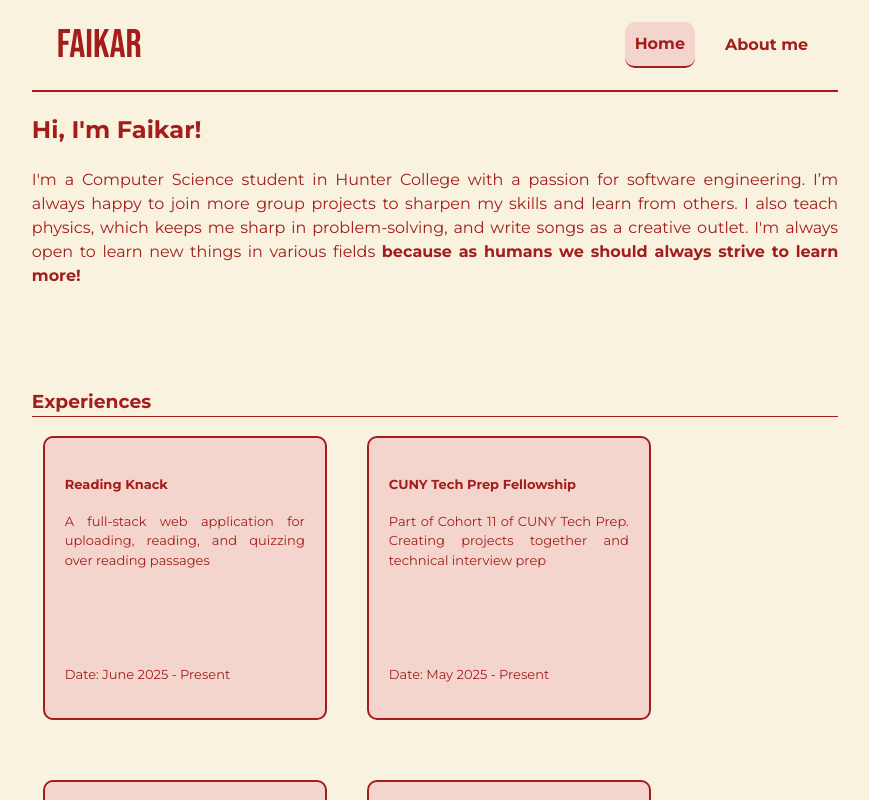
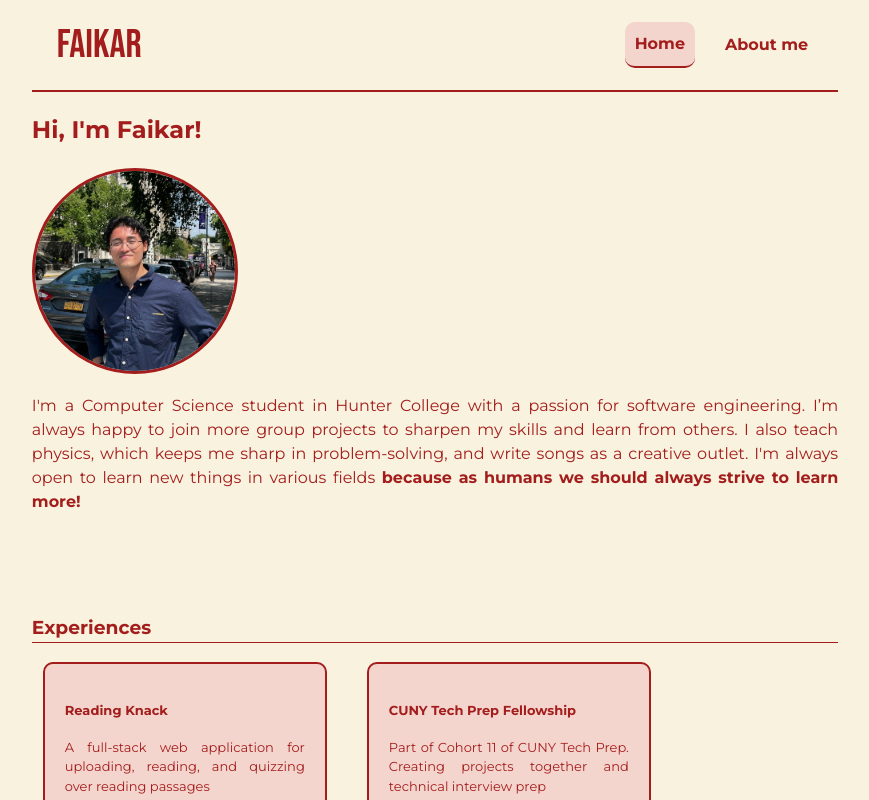
Before and after one commit to faikarf3/faikarf, a React (Vite) app: page / in a window 1280 px wide. Shown: the top 800 px of the page, without its empty margins (205-1074 px from the left). Built offline with nearby package versions, Linux system fonts and the light colour scheme.

Commit message:
added image

```diff
--- a/src/pages/Home.jsx
+++ b/src/pages/Home.jsx
@@ -4,6 +4,7 @@ import Footer from "../components/Footer";
 import { Link } from 'react-router-dom'
 import linkedinlogo from '../assets/images/linkedin.png';
 import githublogo from '../assets/images/github.png'
+import faikarImage from '../assets/images/faikar.jpg'
 
 export default function Home() {
     const projects = [
@@ -64,6 +65,19 @@ export default function Home() {
                 <h2>
                 Hi, I'm Faikar!
                 </h2>
+                <img
+                    src={faikarImage}
+                    alt="Faikar"
+                    style={{
+                        width: '200px',
+                        height: '200px',
+                        borderRadius: '50%',
+                        objectFit: 'cover',
+                        display: 'block',
+                        margin: '20px 0',
+                        border: '3px solid #A31D1D'
+                    }}
+                />
                 <p>
                 I'm a Computer Science student in Hunter College with a passion for software engineering.
                 I’m always happy to join more group projects to sharpen my skills and learn from others.
```
Also changed, not shown: src/assets/images/faikar.jpg (added).
